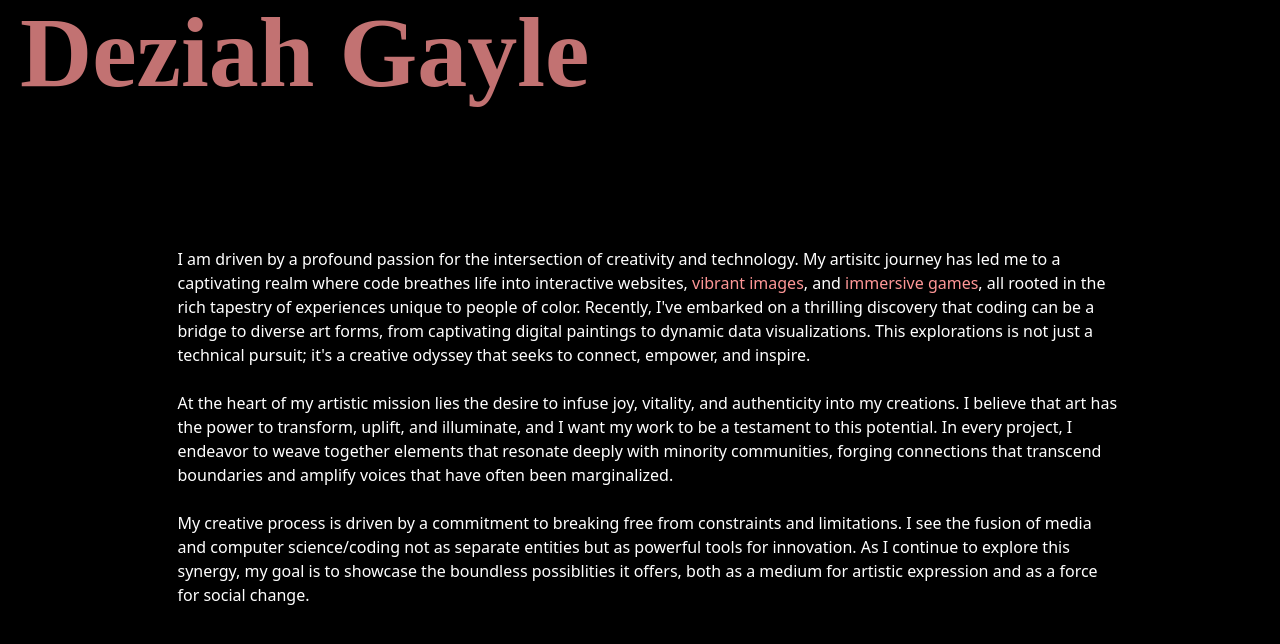
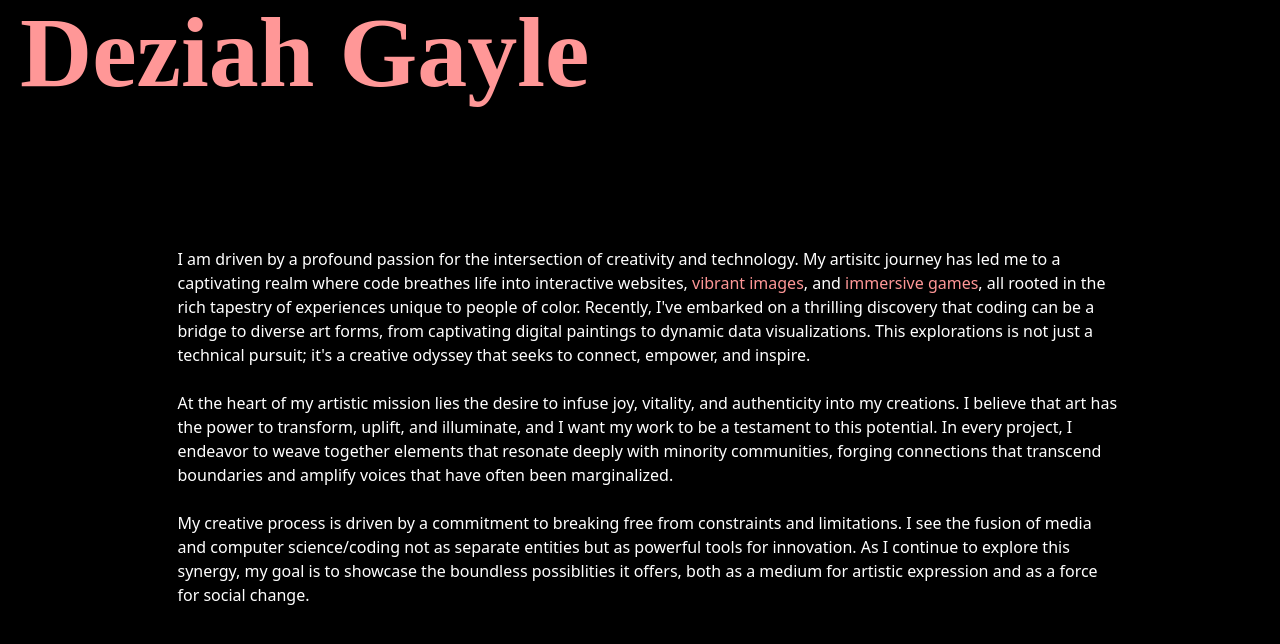
Before and after one commit to Deziahh/deziahh.github.io, a plain HTML site: page index.html in a window 1280 px wide. Drawn offline with nearby package versions, Linux system fonts and the light colour scheme.

Commit message:
changed title color

```diff
--- a/index.css
+++ b/index.css
@@ -42,7 +42,7 @@ header {
 }
 
 .title {
-  color: #c27272;
+  color: #FF9797;
   font-family: HK Grotesk;
   font-style: normal;
   font-weight: bold;
```
